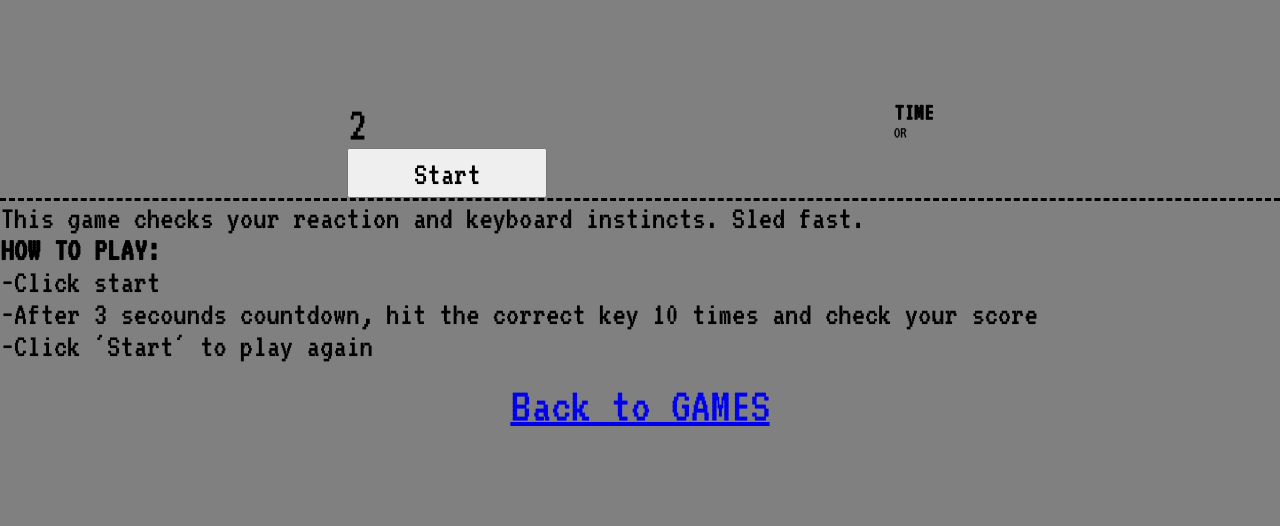
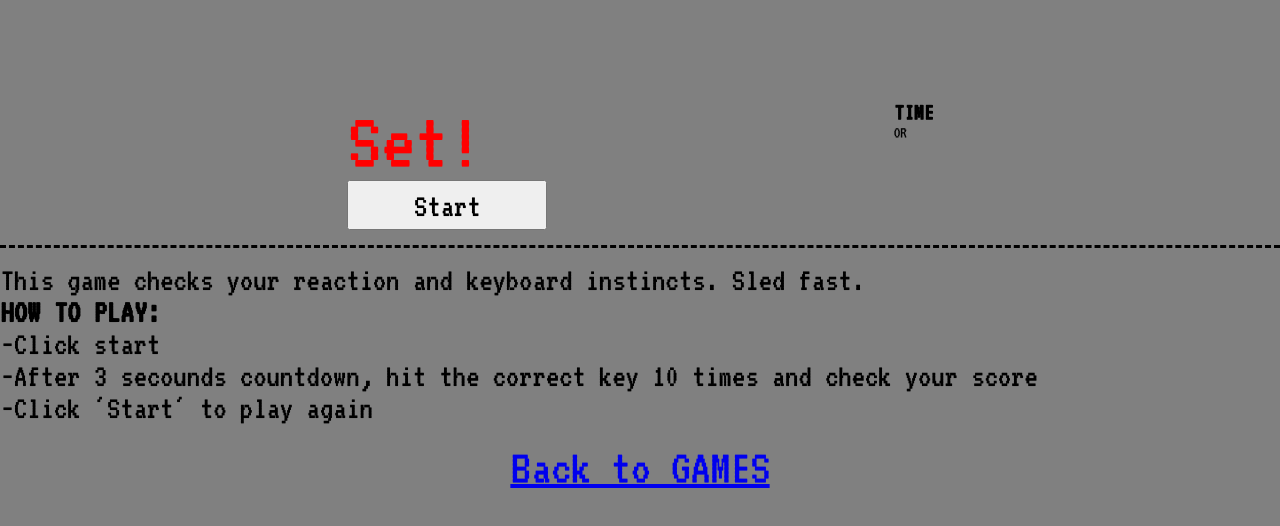
Before and after one commit to KamilSwiatek3B/ProjektRocznyKS, a website: page public/games/fastKeyboard/fastKey.html in a window 1280 px wide. Both pictures are taken after a click on the button "Start". Drawn offline with Linux system fonts and the light colour scheme.

Commit message:
Requested visibility v2

```diff
--- a/public/games/fastKeyboard/fastKey.css
+++ b/public/games/fastKeyboard/fastKey.css
@@ -14,10 +14,12 @@ body{
 }
 
 .objective{
-    font-size: 3rem;
+    font-size: 5rem;
 }
 
 main{
+    margin-bottom:15px;
+    padding-bottom:15px;
     display: flex;
     border-bottom: 3px black dashed;
     justify-content: space-evenly;
--- a/public/games/fastKeyboard/fastKey.js
+++ b/public/games/fastKeyboard/fastKey.js
@@ -9,6 +9,7 @@ let timeEnd = [];       //collects each time when succesfully typed goal
 let timePoints = [];    //collects each timeframe for succesfully hitting goal
 let average = 0;        //average time from timePoints array
 let count=0;            //the 1 2 3 countdown at the start of each game
+const counText = ['Ready?', 'Set!', 'GO!!']; //the 1 2 3 countdown at the start of each game
 let idInterval;         //exists so interval in init() works
 let gameStarted = false;//if flase, game do not read keystrokes
 let initFlagJam = true;//protects game from starting more than one round
@@ -108,8 +109,10 @@ function init(){
 }
 function countDown(){
     count++;
-    vision.innerHTML=count;
+    vision.style.color="red";
+    vision.innerHTML=counText[count-1];
     if(count>3){
+        vision.style.color="black";
         stop();
         gameStarted=true;
         changeGoal();
```
